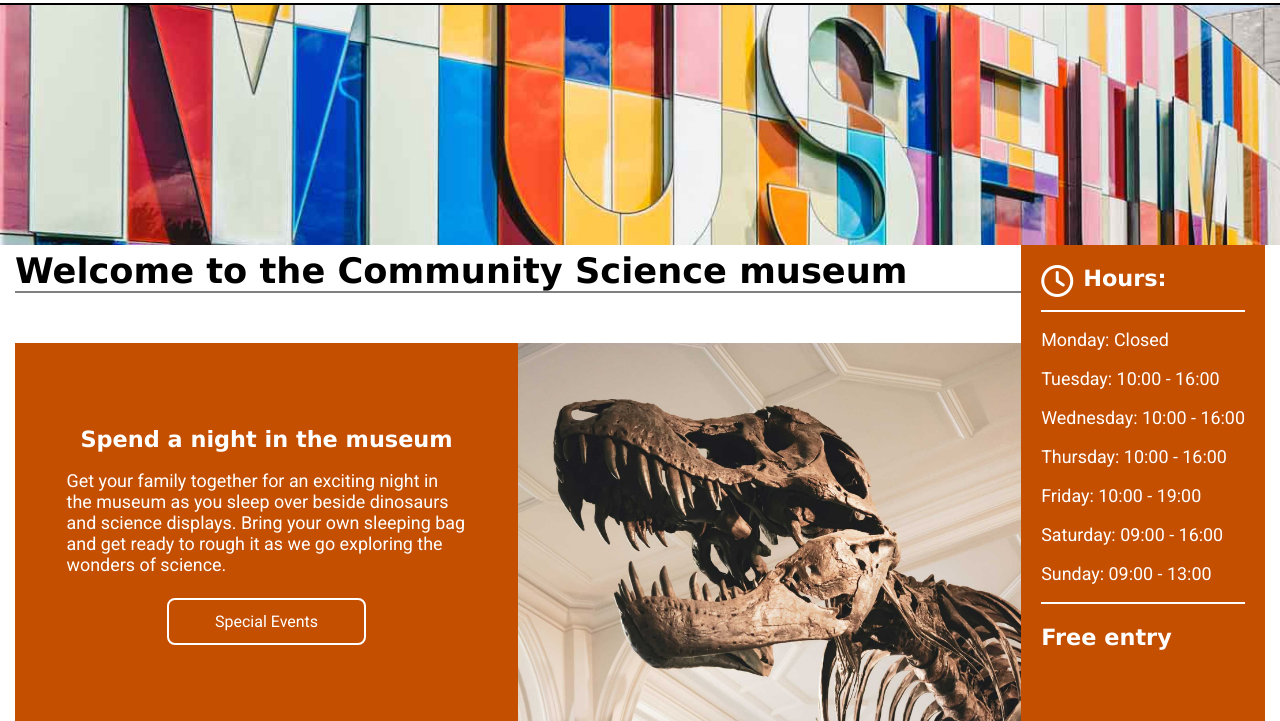
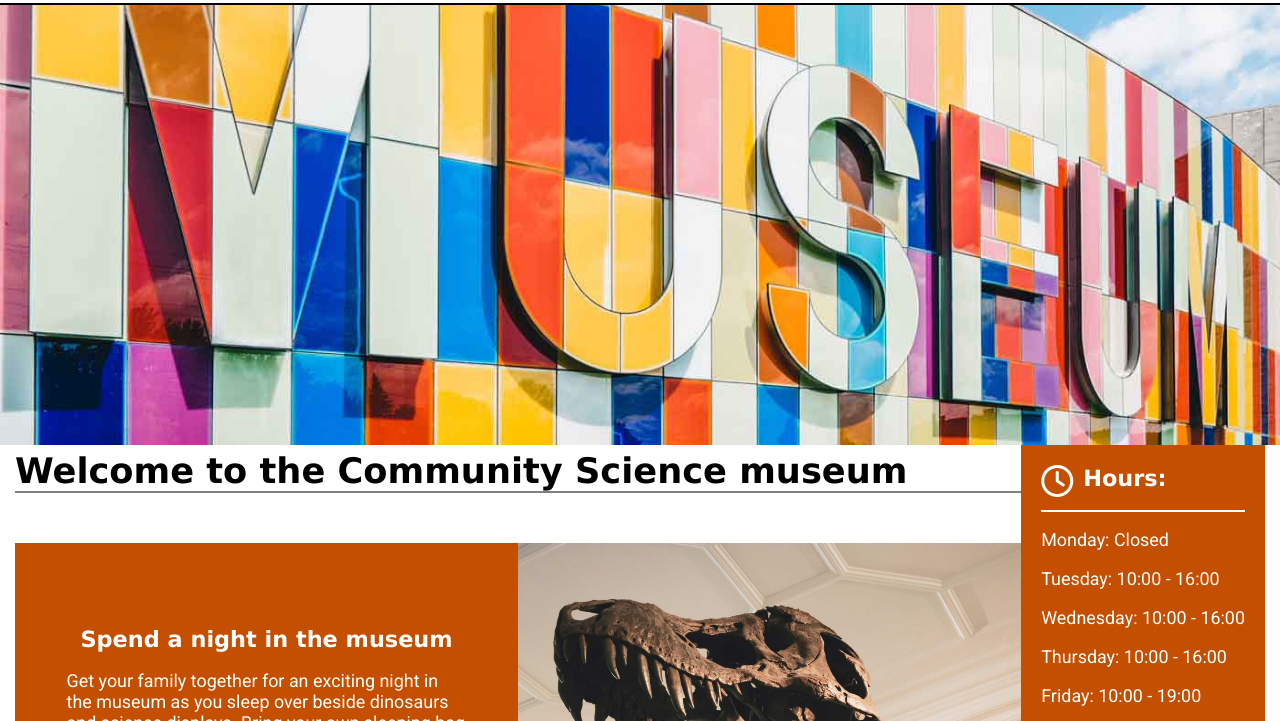
Before and after one commit to Tokle89/2022-03-30_semesterproject1_Fredrik-Tokle, a plain HTML site: page index.html in a window 1280 px wide. Shown: the part 70-791 px from the top of the page. Drawn offline with Linux system fonts and the light colour scheme.

Commit message:
Update media.css

```diff
--- a/css/media.css
+++ b/css/media.css
@@ -1,4 +1,10 @@
-@media (min-width: 800px) {
+@media (min-width: 600px) {
+  .header-img {
+    height: 55vh;
+  }
+}
+
+@media (min-width: 900px) {
   h1 {
     font-size: 2.2em;
   }
@@ -13,8 +19,6 @@
   .cta {
     padding: 12px 35px;
   }
-}
-@media (min-width: 900px) {
   .color-content-container {
     flex-direction: row;
     max-width: none;
```
